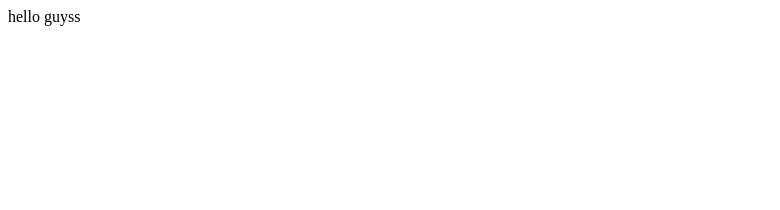
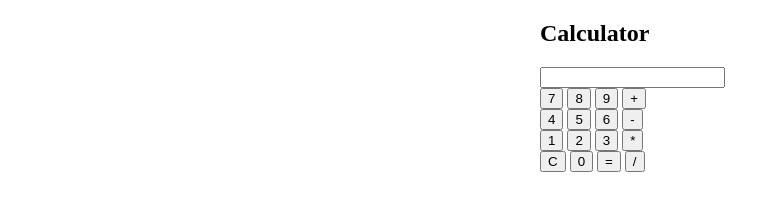
Before and after one commit to horizonharsh/horizonharsh.github.io, a plain HTML site: page index.html in a window 1280 px wide. Shown: the whole page, without its empty margins (0-780 px from the left). Drawn offline with Linux system fonts and the light colour scheme.

Commit message:
Update index.html

```diff
--- a/index.html
+++ b/index.html
@@ -1 +1,98 @@
-hello guyss
+<!DOCTYPE html>
+<html>
+<head>
+    <title>Simple Calculator</title>
+    <style>
+        .calculator {
+            width: 200px;
+            margin: 0 auto;
+        }
+    </style>
+</head>
+<body>
+    <div class="calculator">
+        <h2>Calculator</h2>
+        <input type="text" id="display" readonly>
+        <br>
+        <button onclick="appendToDisplay('7')">7</button>
+        <button onclick="appendToDisplay('8')">8</button>
+        <button onclick="appendToDisplay('9')">9</button>
+        <button onclick="appendOperator('+')">+</button>
+        <br>
+        <button onclick="appendToDisplay('4')">4</button>
+        <button onclick="appendToDisplay('5')">5</button>
+        <button onclick="appendToDisplay('6')">6</button>
+        <button onclick="appendOperator('-')">-</button>
+        <br>
+        <button onclick="appendToDisplay('1')">1</button>
+        <button onclick="appendToDisplay('2')">2</button>
+        <button onclick="appendToDisplay('3')">3</button>
+        <button onclick="appendOperator('*')">*</button>
+        <br>
+        <button onclick="clearDisplay()">C</button>
+        <button onclick="appendToDisplay('0')">0</button>
+        <button onclick="calculateResult()">=</button>
+        <button onclick="appendOperator('/')">/</button>
+        <br>
+    </div>
+
+    <script>
+        let display = document.getElementById('display');
+        let currentInput = '';
+        let currentOperator = '';
+        let previousInput = '';
+
+        function appendToDisplay(value) {
+            currentInput += value;
+            display.value = currentInput;
+        }
+
+        function appendOperator(operator) {
+            if (currentInput !== '') {
+                currentOperator = operator;
+                previousInput = currentInput;
+                currentInput = '';
+            }
+        }
+
+        function clearDisplay() {
+            display.value = '';
+            currentInput = '';
+            currentOperator = '';
+            previousInput = '';
+        }
+
+        function calculateResult() {
+            if (currentInput !== '' && currentOperator !== '') {
+                const num1 = parseFloat(previousInput);
+                const num2 = parseFloat(currentInput);
+                let result;
+
+                switch (currentOperator) {
+                    case '+':
+                        result = num1 + num2;
+                        break;
+                    case '-':
+                        result = num1 - num2;
+                        break;
+                    case '*':
+                        result = num1 * num2;
+                        break;
+                    case '/':
+                        if (num2 !== 0) {
+                            result = num1 / num2;
+                        } else {
+                            result = "Undefined";
+                        }
+                        break;
+                }
+
+                display.value = result;
+                currentInput = result.toString();
+                currentOperator = '';
+                previousInput = '';
+            }
+        }
+    </script>
+</body>
+</html>
```
